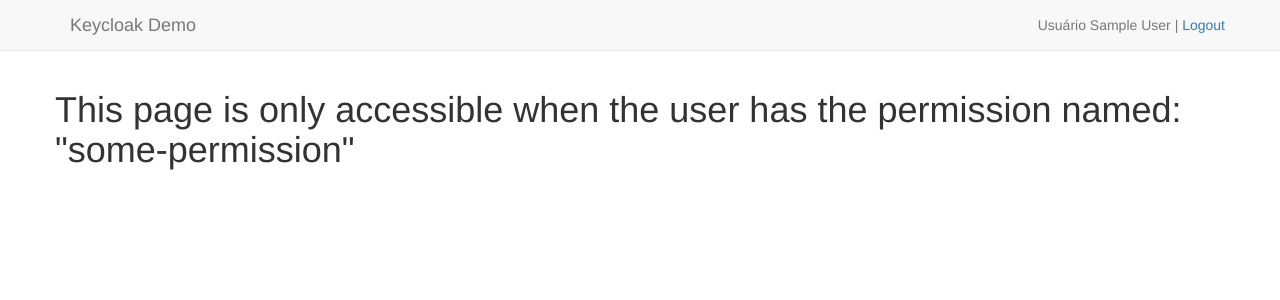
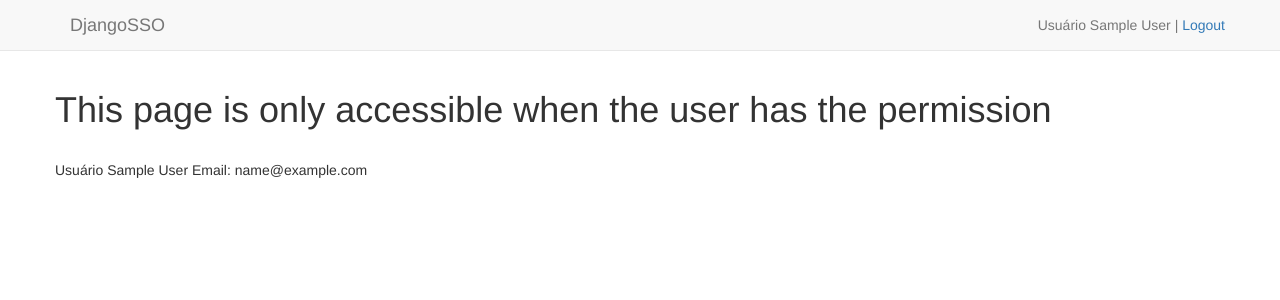
Before and after one commit to thiagonf/djangoSSO, a Django app: page /login/permission in a window 1280 px wide. Shown: the top 300 px of the page. Run offline with Django 3.2, Linux system fonts and the light colour scheme; the visitor is signed in with stand-in values (Sample User, id 1); some libraries are stand-ins or nearby versions.

```diff
--- a/project/loginApp/templates/base.html
+++ b/project/loginApp/templates/base.html
@@ -17,7 +17,7 @@
         <nav class="navbar navbar-default navbar-fixed-top">
             <div class="container">
                 <div class="navbar-header">
-                      <a class="navbar-brand" href="{% url 'index' %}">Keycloak Demo</a>
+                      <a class="navbar-brand" href="{% url 'index' %}">DjangoSSO</a>
                 </div>
                 {% if user.is_authenticated %}
                 <p class="navbar-text navbar-right">
--- a/project/loginApp/templates/permission.html
+++ b/project/loginApp/templates/permission.html
@@ -1,5 +1,9 @@
 {% extends 'base.html' %}
 
 {% block main %}
-<h1>This page is only accessible when the user has the permission named: "some-permission"</h1>
+<h1>This page is only accessible when the user has the permission</h1>
+<br>
+Usuário {{ user.get_full_name }}
+Email: {{user.email}}
+
 {% endblock %}
--- a/project/loginApp/views.py
+++ b/project/loginApp/views.py
@@ -20,15 +20,31 @@ import django_keycloak.services.remote_client
 logger = logging.getLogger(__name__)
 
 class Index(LoginRequiredMixin, TemplateView):
-    template_name = 'home.html'
+    template_name = 'index.html'
     login_url = '/login'
+
+    def get_context_data(self, **kwargs):
+        context = super().get_context_data(**kwargs)
+        jwt = get_decoded_jwt(self)
+
+        if jwt is not None:
+            roles = jwt['realm_access']['roles']
+        else:
+            roles = ""
+
+        context['roles'] = roles
+
+        return context
+
 
 class Login(TemplateView):
     template_name = 'home.html'
 
     def get_context_data(self, **kwargs):
+        print("entrou")
         context = super().get_context_data(**kwargs)
-        jwt = self.get_decoded_jwt()
+        jwt = get_decoded_jwt(self)
+        print(jwt)
 
         if jwt is not None:
             jwt=json.dumps(jwt, sort_keys=True, indent=4, separators=(',', ': '))
@@ -36,24 +52,23 @@ class Login(TemplateView):
             jwt = ""
 
         context['jwt'] = jwt
+
         return context
-
-    def get_decoded_jwt(self):
-        if not hasattr(self.request.user, 'oidc_profile'):
-            return None
-
-        oidc_profile = self.request.user.oidc_profile
-        client = oidc_profile.realm.client
-
-        return client.openid_api_client.decode_token(
-            token=oidc_profile.access_token,
-            key=client.realm.certs,
-            algorithms=client.openid_api_client.well_known[
-                'id_token_signing_alg_values_supported']
-        )
 
 
 class Permission(LoginRequiredMixin, TemplateView):
-    raise_exception = True
     template_name = 'permission.html'
-    permission_required = 'some-permission'
+
+def get_decoded_jwt(self):
+    if not hasattr(self.request.user, 'oidc_profile'):
+        return None
+
+    oidc_profile = self.request.user.oidc_profile
+    client = oidc_profile.realm.client
+
+    return client.openid_api_client.decode_token(
+        token=oidc_profile.access_token,
+        key=client.realm.certs,
+        algorithms=client.openid_api_client.well_known[
+            'id_token_signing_alg_values_supported']
+    )
```
Also changed, not shown: project/loginApp/templates/index.html (+15 -1 lines).
